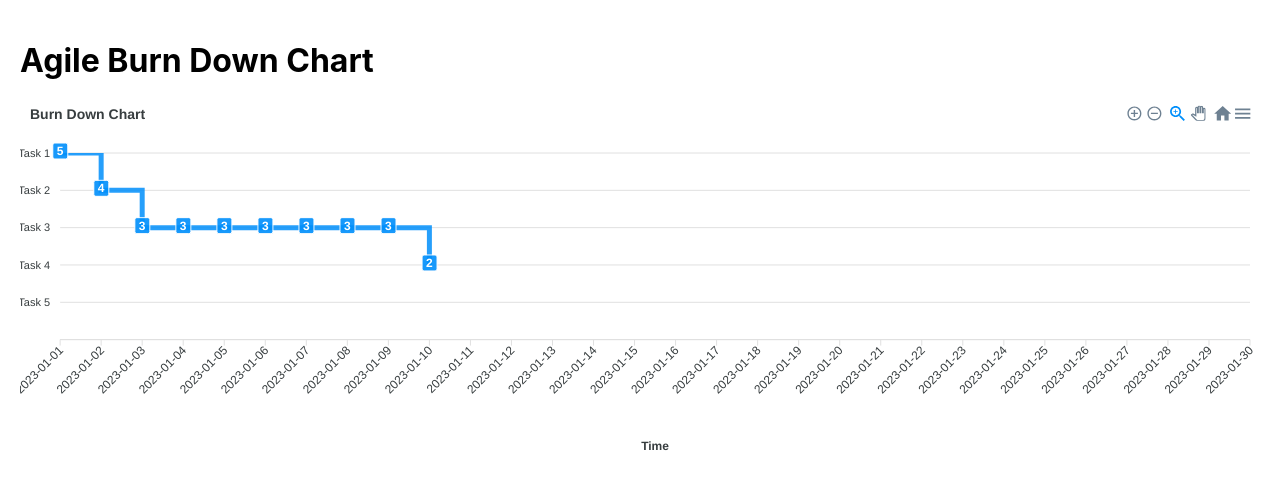
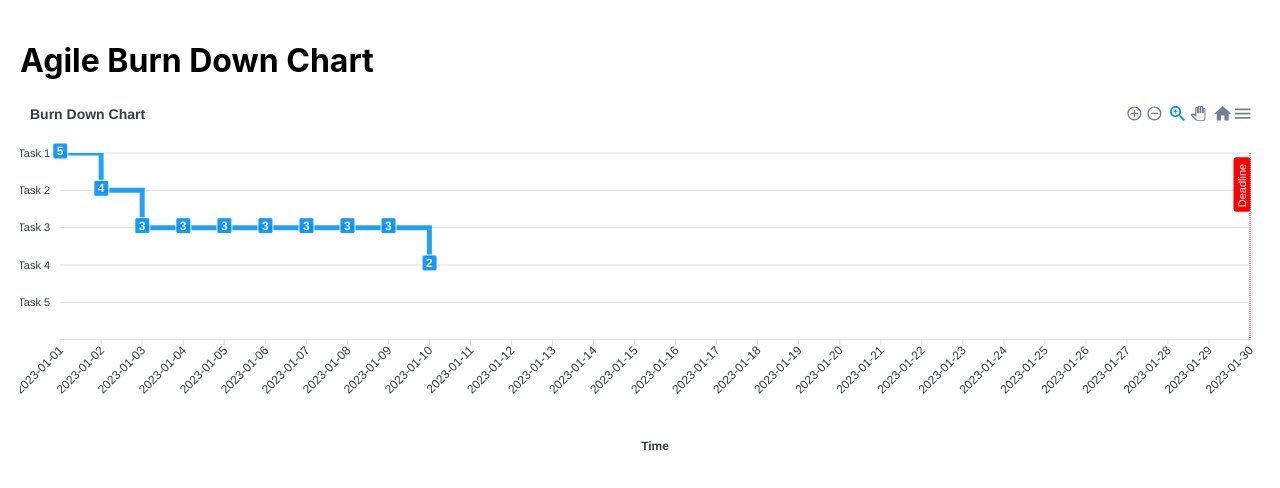
Before and after one commit to Mraj101/Agile-burnDownChartByReact-branch-d3js-v5-, a React (Create React App) app: page / in a window 1280 px wide. Shown: the top 488 px of the page. Built offline with nearby package versions, Linux system fonts and the light colour scheme.

Commit message:
deadline is brought

```diff
--- a/src/components/BurnDownChart.js
+++ b/src/components/BurnDownChart.js
@@ -2,6 +2,8 @@ import React from "react";
 import Chart from "react-apexcharts";
 
 const BurnDownChart = ({ data, labels, taskNames }) => {
+  const deadline = labels[labels.length - 1]; // Get the last date in the labels array
+
   const chartOptions = {
     chart: {
       type: "line",
@@ -38,6 +40,22 @@ const BurnDownChart = ({ data, labels, taskNames }) => {
     stroke: {
       curve: "stepline", // This makes the line chart stepped
     },
+    annotations: {
+      xaxis: [
+        {
+          x: deadline,
+          borderColor: "red",
+          label: {
+            borderColor: "red",
+            style: {
+              color: "#fff",
+              background: "red",
+            },
+            text: "Deadline",
+          },
+        },
+      ],
+    },
   };
 
   const series = [
```
